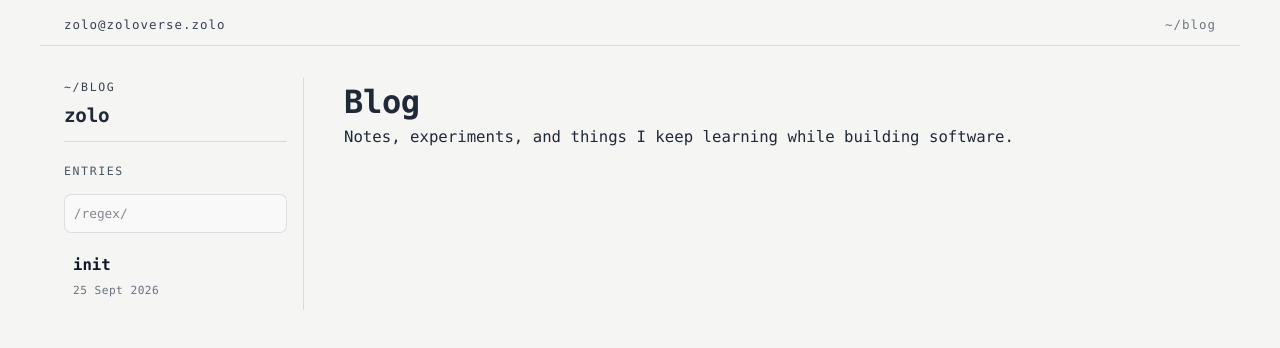
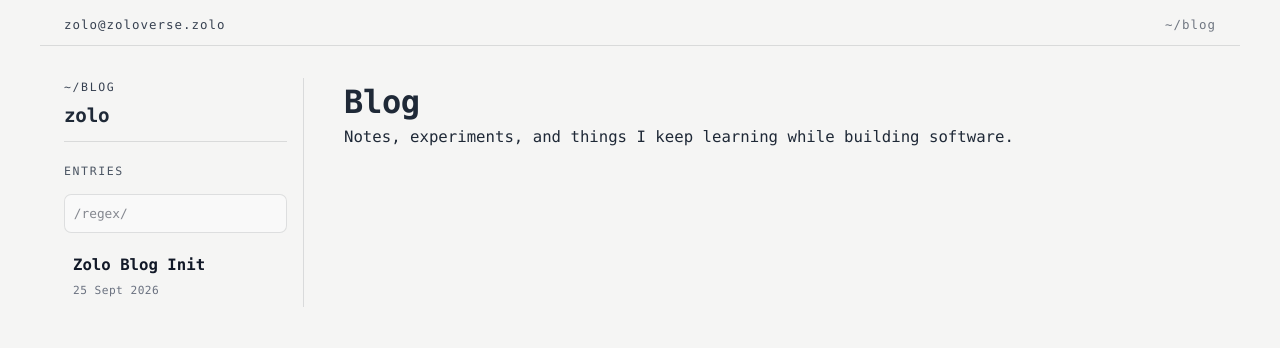
Before and after one commit to Zolo-Ryan/blog, a Next.js app: page / in a window 1280 px wide. Shown: the top 348 px of the page. Built offline with nearby package versions, Linux system fonts and the light colour scheme.

Commit message:
feat: added dropdown feature to sidebar

```diff
--- a/app/api/posts/route.ts
+++ b/app/api/posts/route.ts
@@ -1,41 +1,107 @@
 import { promises as fs } from "node:fs";
 import path from "node:path";
 import matter from "gray-matter";
+
+type BlogNode = {
+  slug: string;
+  title: string;
+  date: string;
+  children: BlogNode[];
+  isGroup: boolean;
+};
+
+function sortBlogNodes(nodes: BlogNode[]): BlogNode[] {
+  return [...nodes]
+    .sort((a, b) => {
+      const timeA = a.date ? Date.parse(a.date) : 0;
+      const timeB = b.date ? Date.parse(b.date) : 0;
+
+      if (timeA !== timeB) {
+        return timeB - timeA;
+      }
+
+      return a.title.localeCompare(b.title);
+    })
+    .map((node) => ({
+      ...node,
+      children: sortBlogNodes(node.children),
+    }));
+}
+
+async function readPageNode(filePath: string, slug: string): Promise<BlogNode | null> {
+  try {
+    const source = await fs.readFile(filePath, "utf8");
+    const { data } = matter(source);
+
+    const title = typeof data.title === "string" ? data.title : slug.split("/").pop() ?? "Untitled";
+    const date = typeof data.date === "string" ? data.date : "";
+
+    return {
+      slug,
+      title,
+      date,
+      children: [],
+      isGroup: false,
+    };
+  } catch {
+    return null;
+  }
+}
+
+async function collectNodes(dir: string, relativePath: string[] = []): Promise<BlogNode[]> {
+  const entries = await fs.readdir(dir, { withFileTypes: true });
+  const results: BlogNode[] = [];
+
+  const pageFile = entries.find((entry) => entry.isFile() && entry.name === "page.mdx");
+  const childDirs = entries.filter((entry) => entry.isDirectory());
+
+  if (pageFile) {
+    const pagePath = path.join(dir, pageFile.name);
+    const pageNode = await readPageNode(pagePath, relativePath.join("/"));
+    if (pageNode) {
+      return [pageNode];
+    }
+  }
+
+  for (const childDir of childDirs) {
+    const nextPath = [...relativePath, childDir.name];
+    const childNodes = await collectNodes(path.join(dir, childDir.name), nextPath);
+
+    if (childNodes.length > 0) {
+      const isSinglePageFolder =
+        childNodes.length === 1 &&
+        !childNodes[0].isGroup &&
+        childNodes[0].slug === nextPath.join("/");
+
+      if (isSinglePageFolder) {
+        results.push(childNodes[0]);
+        continue;
+      }
+
+      const newestDate = childNodes.reduce((latest, node) => {
+        const nodeTime = node.date ? Date.parse(node.date) : 0;
+        return nodeTime > latest ? nodeTime : latest;
+      }, 0);
+
+      results.push({
+        slug: nextPath.join("/"),
+        title: childDir.name,
+        date: newestDate ? new Date(newestDate).toISOString() : "",
+        children: childNodes,
+        isGroup: true,
+      });
+    }
+  }
+
+  return sortBlogNodes(results);
+}
 
 export async function GET() {
   const blogDir = path.join(process.cwd(), "app", "blog");
 
   try {
-    const entries = await fs.readdir(blogDir, { withFileTypes: true });
-
-    const posts = await Promise.all(
-      entries
-        .filter((entry) => entry.isDirectory())
-        .map(async (entry) => {
-          const filePath = path.join(blogDir, entry.name, "page.mdx");
-
-          try {
-            const source = await fs.readFile(filePath, "utf8");
-            const { data } = matter(source);
-
-            const slug = entry.name;
-            const title = typeof data.title === "string" ? data.title : slug;
-            const date = typeof data.date === "string" ? data.date : "";
-
-            return { slug, title, date };
-          } catch {
-            return { slug: entry.name, title: entry.name, date: "" };
-          }
-        })
-    );
-
-    const sortedPosts = posts.sort((a, b) => {
-      const timeA = a.date ? Date.parse(a.date) : 0;
-      const timeB = b.date ? Date.parse(b.date) : 0;
-      return timeB - timeA;
-    });
-
-    return Response.json({ posts: sortedPosts });
+    const posts = await collectNodes(blogDir);
+    return Response.json({ posts });
   } catch {
     return Response.json({ posts: [] });
   }
--- a/app/blog/init/page.mdx
+++ b/app/blog/init/page.mdx
@@ -1,5 +1,5 @@
 ---
-title: 'init'
+title: 'Zolo Blog Init'
 date: '2026-09-25'
 ---
 
--- a/app/components/Sidebar.tsx
+++ b/app/components/Sidebar.tsx
@@ -1,17 +1,237 @@
 "use client";
 
 import Link from "next/link";
-import { useEffect, useState } from "react";
+import { usePathname } from "next/navigation";
+import { useEffect, useMemo, useState } from "react";
 
-type Post = {
+type TreeNode = {
   slug: string;
   title: string;
   date: string;
+  children: TreeNode[];
+  isGroup: boolean;
 };
 
+function matchesQuery(node: TreeNode, regex: RegExp): boolean {
+  if (regex.test(node.title) || regex.test(node.slug)) {
+    return true;
+  }
+
+  return node.children.some((child) => matchesQuery(child, regex));
+}
+
+function formatDate(date: string) {
+  if (!date) return "";
+
+  return new Date(date).toLocaleDateString("en-GB", {
+    day: "2-digit",
+    month: "short",
+    year: "numeric",
+  });
+}
+
+const SIDEBAR_STORAGE_KEY = "blog-sidebar-open-groups";
+
+function getAncestorGroupsForPath(pathname: string): Record<string, boolean> {
+  const segments = pathname.split("/").filter(Boolean);
+
+  if (segments[0] !== "blog" || segments.length <= 1) {
+    return {};
+  }
+
+  const ancestors: Record<string, boolean> = {};
+
+  for (let index = 1; index < segments.length; index += 1) {
+    const ancestorSlug = segments.slice(1, index + 1).join("/");
+    ancestors[ancestorSlug] = true;
+  }
+
+  // Remove the current leaf so only parent groups remain expanded.
+  const leaf = segments.slice(1).join("/");
+  if (leaf in ancestors) {
+    delete ancestors[leaf];
+  }
+
+  return ancestors;
+}
+
+function SidebarTree({
+  nodes,
+  query,
+  openGroups,
+  setOpenGroups,
+  depth = 0,
+}: {
+  nodes: TreeNode[];
+  query: string;
+  openGroups: Record<string, boolean>;
+  setOpenGroups: React.Dispatch<React.SetStateAction<Record<string, boolean>>>;
+  depth?: number;
+}) {
+  const filteredNodes = useMemo(() => {
+    if (!query.trim()) return nodes;
+
+    try {
+      const regex = new RegExp(query, "i");
+      return nodes.filter((node) => matchesQuery(node, regex));
+    } catch {
+      return [];
+    }
+  }, [nodes, query]);
+
+  if (!filteredNodes.length) return null;
+
+  return (
+    <ul
+      style={{
+        listStyle: "none",
+        padding: 0,
+        margin: 0,
+        display: "grid",
+        gap: "0.5rem",
+      }}
+    >
+      {filteredNodes.map((node) => {
+        const isOpen = openGroups[node.slug] ?? false;
+
+        if (node.isGroup) {
+          return (
+            <li key={node.slug} style={{ margin: 0 }}>
+              <div
+                style={{
+                  display: "flex",
+                  alignItems: "center",
+                  justifyContent: "space-between",
+                  gap: "0.5rem",
+                  padding: "0.2rem 0.2rem 0.2rem 0",
+                }}
+              >
+                <button
+                  type="button"
+                  onClick={() =>
+                    setOpenGroups((current) => {
+                      const next = {
+                        ...current,
+                        [node.slug]: !isOpen,
+                      };
+
+                      return next;
+                    })
+                  }
+                  style={{
+                    background: "transparent",
+                    border: "none",
+                    color: "#111827",
+                    padding: 0,
+                    font: "inherit",
+                    cursor: "pointer",
+                    textAlign: "left",
+                    flex: 1,
+                    display: "flex",
+                    alignItems: "center",
+                    gap: "0.5rem",
+                  }}
+                >
+                  <span aria-hidden="true" style={{ width: "0.8rem", display: "inline-block" }}>
+                    {isOpen ? "−" : "+"}
+                  </span>
+                  <span>{node.title}</span>
+                </button>
+              </div>
+
+              {isOpen && node.children.length > 0 ? (
+                <div style={{ marginTop: "0.45rem", marginLeft: `${depth + 1}rem` }}>
+                  <SidebarTree
+                    nodes={node.children}
+                    query={query}
+                    openGroups={openGroups}
+                    setOpenGroups={setOpenGroups}
+                    depth={depth + 1}
+                  />
+                </div>
+              ) : null}
+            </li>
+          );
+        }
+
+        const formattedDate = formatDate(node.date);
+
+        return (
+          <li key={node.slug} style={{ margin: 0 }}>
+            <Link
+              href={`/blog/${node.slug}`}
+              style={{
+                textDecoration: "none",
+                color: "#111827",
+                display: "block",
+                padding: "0.35rem 0.5rem",
+                borderRadius: "0.4rem",
+                border: "1px solid transparent",
+                transition: "all 0.15s ease",
+              }}
+              onMouseEnter={(e) => {
+                e.currentTarget.style.border = "1px solid rgba(17, 24, 39, 0.12)";
+                e.currentTarget.style.background = "rgba(17, 24, 39, 0.02)";
+              }}
+              onMouseLeave={(e) => {
+                e.currentTarget.style.border = "1px solid transparent";
+                e.currentTarget.style.background = "transparent";
+              }}
+            >
+              <div style={{ fontWeight: 600 }}>{node.title}</div>
+              {formattedDate ? (
+                <div
+                  style={{
+                    marginTop: "0.15rem",
+                    fontSize: "0.7rem",
+                    color: "#6b7280",
+                    letterSpacing: "0.04em",
+                  }}
+                >
+                  {formattedDate}
+                </div>
+              ) : null}
+            </Link>
+          </li>
+        );
+      })}
+    </ul>
+  );
+}
+
 export default function Sidebar() {
-  const [posts, setPosts] = useState<Post[]>([]);
+  const pathname = usePathname();
+  const [posts, setPosts] = useState<TreeNode[]>([]);
   const [query, setQuery] = useState("");
+  const [openGroups, setOpenGroups] = useState<Record<string, boolean>>({});
+
+  useEffect(() => {
+    try {
+      const saved = window.localStorage.getItem(SIDEBAR_STORAGE_KEY);
+      if (saved) {
+        setOpenGroups((current) => ({ ...current, ...JSON.parse(saved) }));
+      }
+    } catch {
+      setOpenGroups({});
+    }
+  }, []);
+
+  useEffect(() => {
+    const ancestorGroups = getAncestorGroupsForPath(pathname);
+    if (!Object.keys(ancestorGroups).length) {
+      return;
+    }
+
+    setOpenGroups((current) => ({ ...current, ...ancestorGroups }));
+  }, [pathname]);
+
+  useEffect(() => {
+    try {
+      window.localStorage.setItem(SIDEBAR_STORAGE_KEY, JSON.stringify(openGroups));
+    } catch {
+      // ignore storage errors
+    }
+  }, [openGroups]);
 
   useEffect(() => {
     fetch("/api/posts")
@@ -19,18 +239,6 @@ export default function Sidebar() {
       .then((data) => setPosts(data.posts ?? []))
       .catch(() => setPosts([]));
   }, []);
-
-  let filteredPosts = posts;
-  if (query.trim()) {
-    try {
-      const regex = new RegExp(query, "i");
-      filteredPosts = posts.filter(
-        (post) => regex.test(post.slug) || regex.test(post.title)
-      );
-    } catch {
-      filteredPosts = [];
-    }
-  }
 
   return (
     <nav aria-label="Blog sidebar" style={{ fontSize: "0.9rem" }}>
@@ -67,70 +275,21 @@ export default function Sidebar() {
         />
       </div>
 
-      {query.trim() && !filteredPosts.length ? (
-        <div style={{ fontSize: "0.72rem", color: "#6b7280", marginBottom: "0.7rem" }}>
-          no matches
+      {!posts.length ? null : (
+        <div>
+          <SidebarTree
+            nodes={posts}
+            query={query}
+            openGroups={openGroups}
+            setOpenGroups={setOpenGroups}
+          />
+          {query.trim() && !posts.some((node) => matchesQuery(node, new RegExp(query, "i"))) ? (
+            <div style={{ fontSize: "0.72rem", color: "#6b7280", marginBottom: "0.7rem" }}>
+              no matches
+            </div>
+          ) : null}
         </div>
-      ) : null}
-
-      <ul
-        style={{
-          listStyle: "none",
-          padding: 0,
-          margin: 0,
-          display: "grid",
-          gap: "0.5rem",
-        }}
-      >
-        {filteredPosts.map((post) => {
-          const formattedDate = post.date
-            ? new Date(post.date).toLocaleDateString("en-GB", {
-                day: "2-digit",
-                month: "short",
-                year: "numeric",
-              })
-            : "";
-
-          return (
-            <li key={post.slug}>
-              <Link
-                href={`/blog/${post.slug}`}
-                style={{
-                  textDecoration: "none",
-                  color: "#111827",
-                  display: "block",
-                  padding: "0.35rem 0.5rem",
-                  borderRadius: "0.4rem",
-                  border: "1px solid transparent",
-                  transition: "all 0.15s ease",
-                }}
-                onMouseEnter={(e) => {
-                  e.currentTarget.style.border = "1px solid rgba(17, 24, 39, 0.12)";
-                  e.currentTarget.style.background = "rgba(17, 24, 39, 0.02)";
-                }}
-                onMouseLeave={(e) => {
-                  e.currentTarget.style.border = "1px solid transparent";
-                  e.currentTarget.style.background = "transparent";
-                }}
-              >
-                <div style={{ fontWeight: 600 }}>{post.title}</div>
-                {formattedDate ? (
-                  <div
-                    style={{
-                      marginTop: "0.15rem",
-                      fontSize: "0.7rem",
-                      color: "#6b7280",
-                      letterSpacing: "0.04em",
-                    }}
-                  >
-                    {formattedDate}
-                  </div>
-                ) : null}
-              </Link>
-            </li>
-          );
-        })}
-      </ul>
+      )}
     </nav>
   );
 }
```
